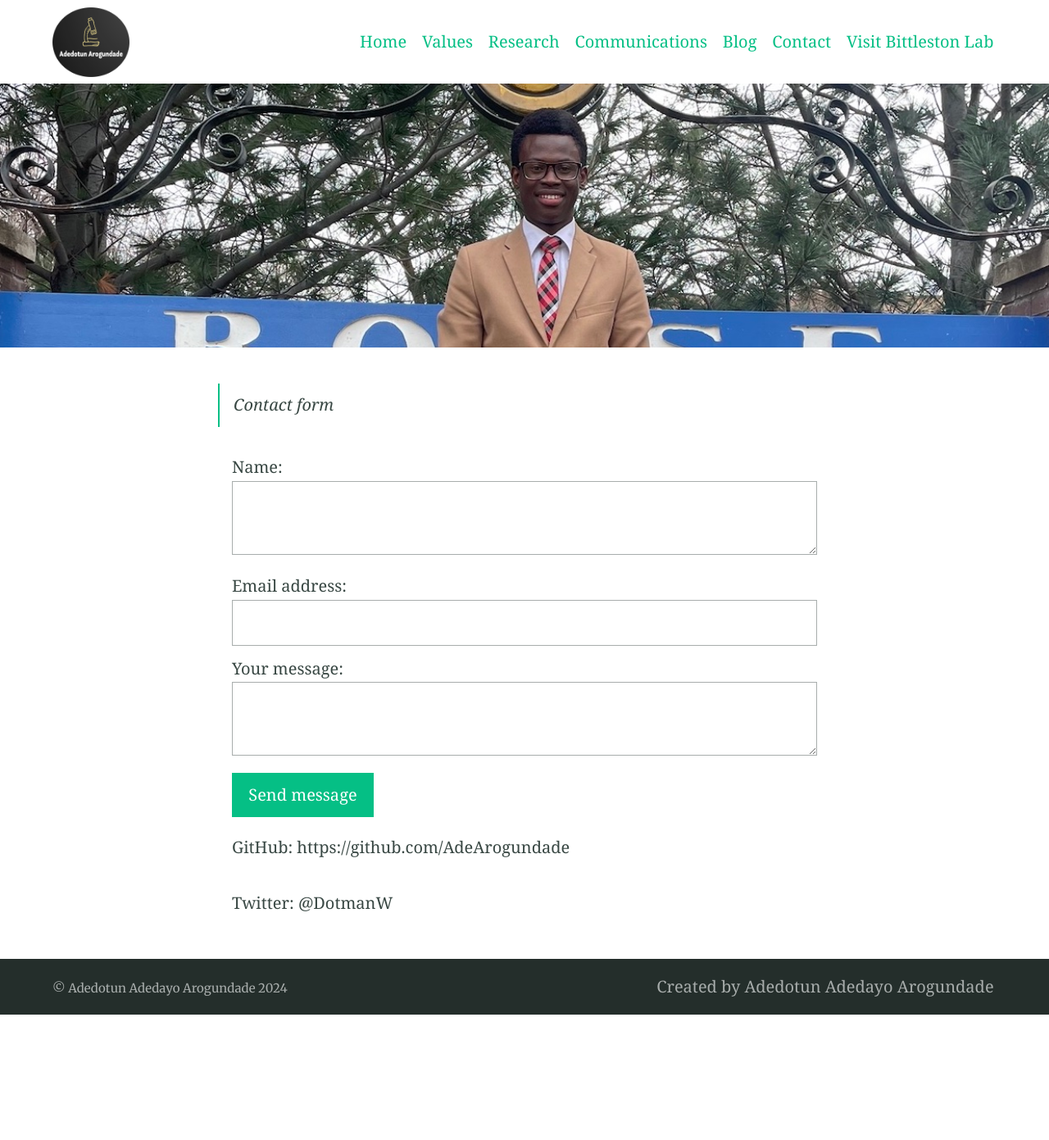
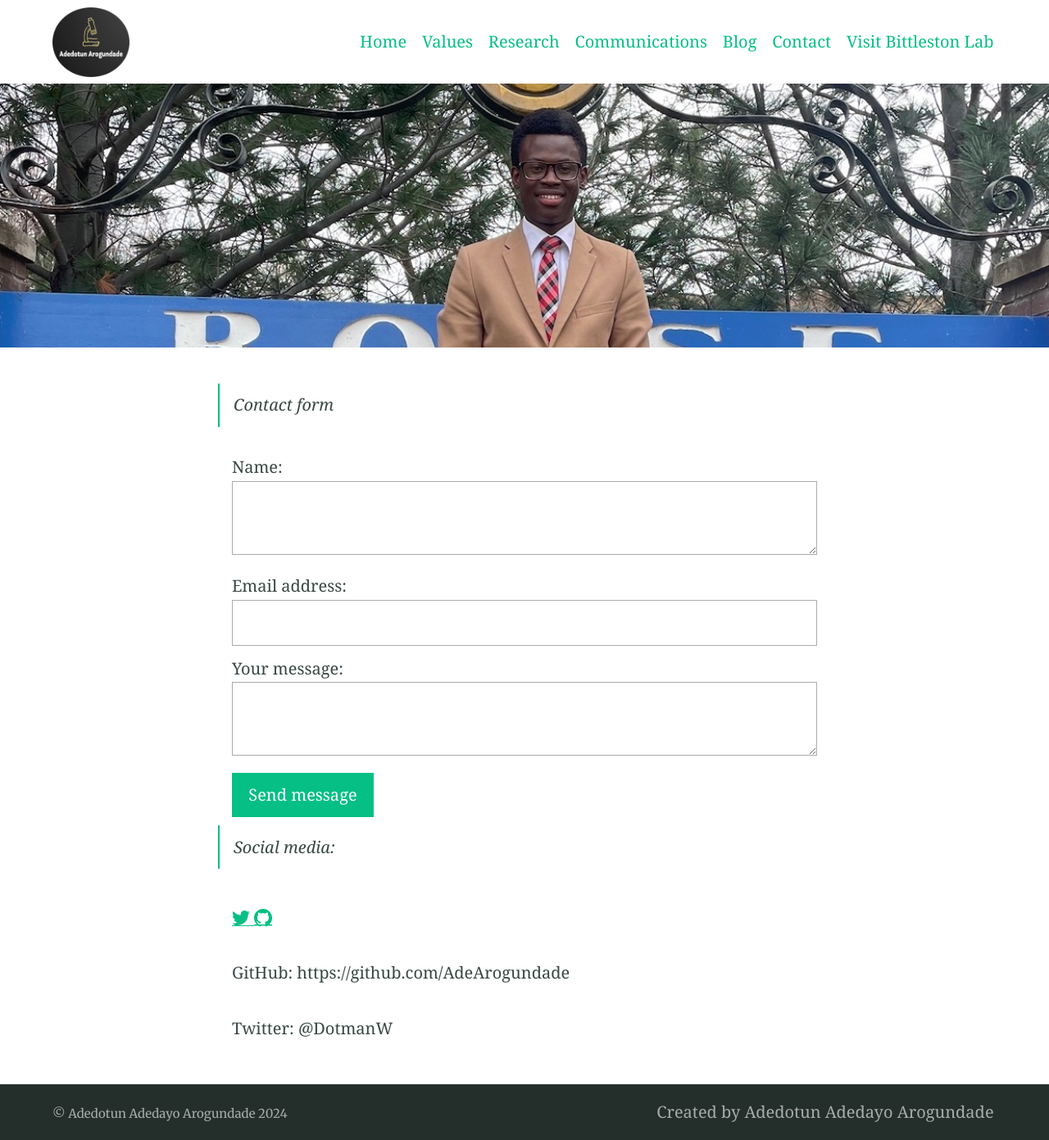
Before and after one commit to AdeArogundade/arogundadeadedotun, a Jekyll site: the page built from contact.md, in a window 1280 px wide. Shown: the whole page at 82% size. Built offline with Jekyll 4.4.1, drawn with Linux system fonts in a browser that asks for light colours; before the commit the page ends 1238 px from its top, so only the background shows below that.

Commit message:
Update contact.md

```diff
--- a/contact.md
+++ b/contact.md
@@ -13,6 +13,12 @@ excerpt: "Alembic is a starting point for [Jekyll](https://jekyllrb.com/) projec
 {% include site-form2.html %}
 
 
+> Social media:
+
+[{% include icon.html id="twitter" title="twitter" %}](https://twitter.com/DotmanW) [{% include icon.html id="github" title="github" %}](https://github.com/adearogundade)
+
+
+
 
 GitHub: https://github.com/AdeArogundade
 
```
